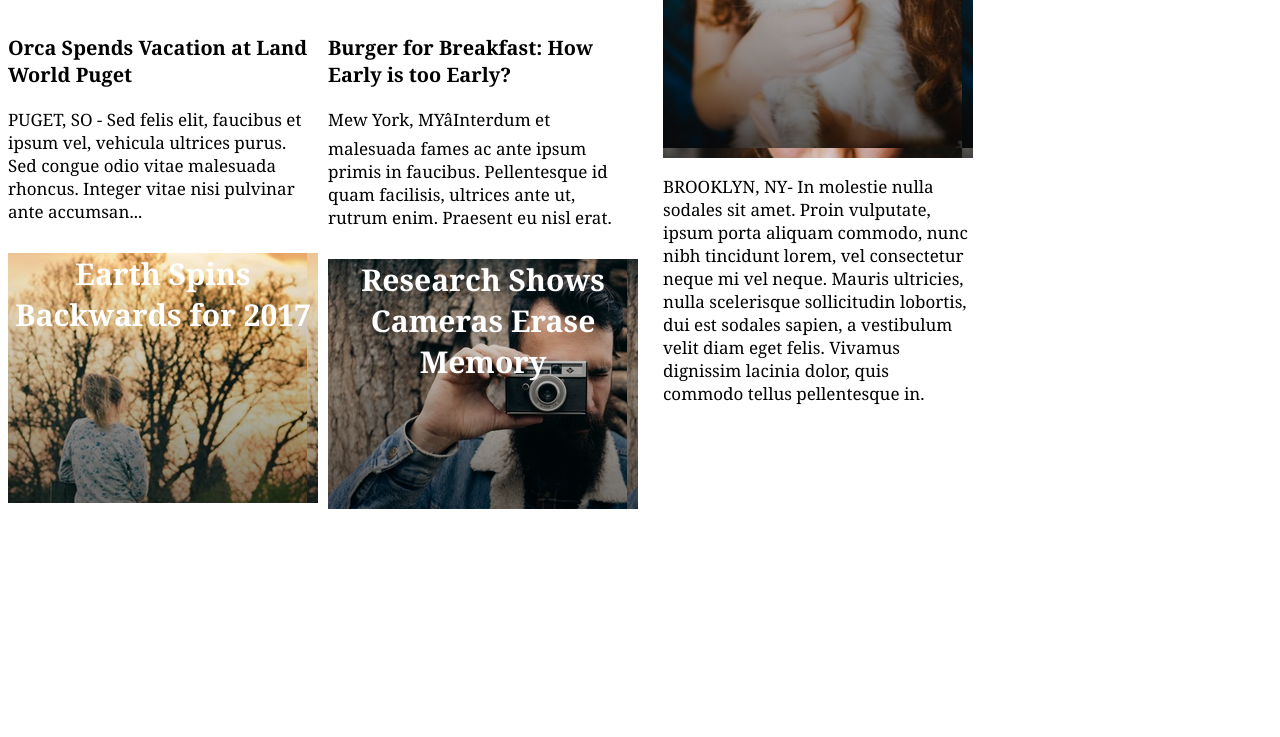
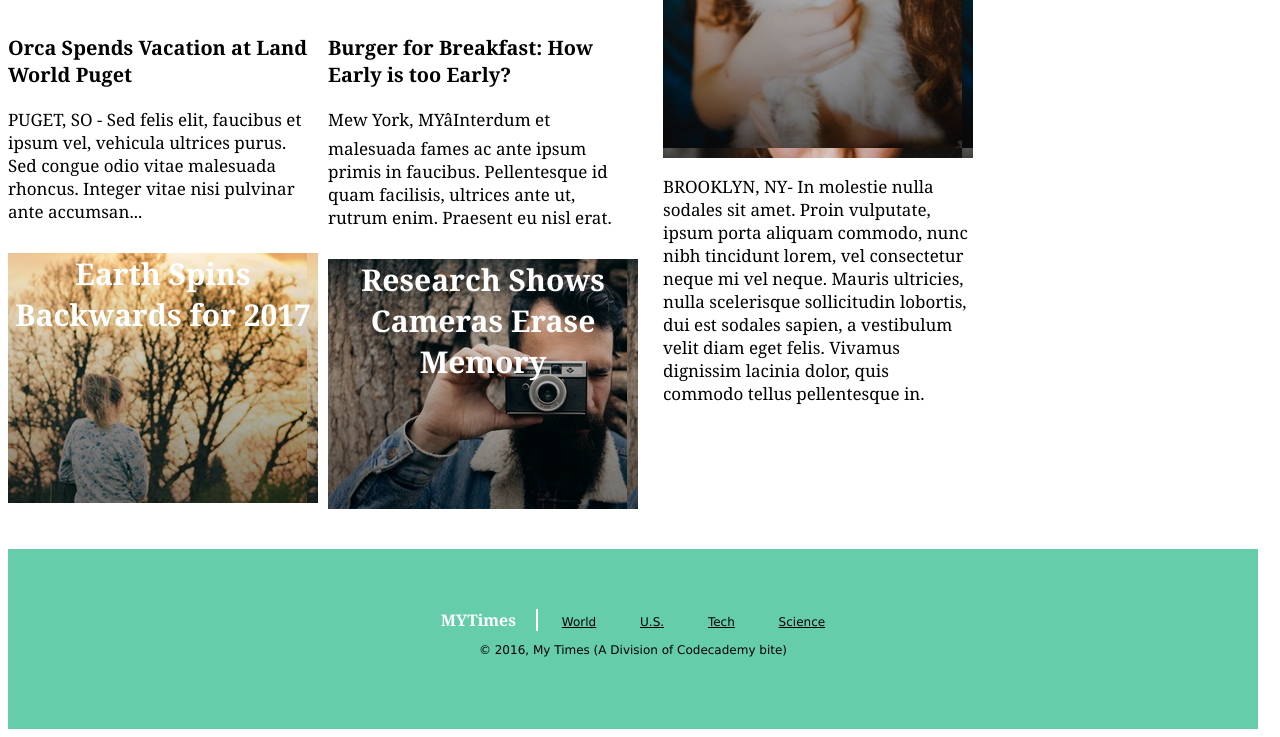
Before and after one commit to kkinloch/mytimes, a plain HTML site: page index.html in a window 1280 px wide. Shown: the part 692-1429 px from the top of the page. Before the commit the page ends 1209 px from the top, so only its background shows below. Drawn offline with Linux system fonts and the light colour scheme.

Commit message:
Add step 7 & 8.

```diff
--- a/css/index.css
+++ b/css/index.css
@@ -186,3 +186,34 @@
 .column .small .sm3 {
   width: 240px;
 }
+
+footer {
+  width: 1250px;
+  background-color: MediumAquamarine;
+  font-family: Verdana;
+  font-size: 12px;
+  text-align: center;
+  margin-top: 40px;
+}
+
+.site-name a {
+    font-family: Georgia;
+    font-size: 16px;
+    font-weight: bold;
+    color: white;
+    text-decoration: none;
+    border-right: 2px solid white;
+}
+
+.footer-links {
+  padding-top: 60px;
+}
+
+footer a {
+    color: black;
+    padding: 0 20px;
+}
+
+.copyright {
+    padding-bottom: 60px;
+}
--- a/index.html
+++ b/index.html
@@ -75,5 +75,17 @@
         </div>
       </div>
     </div>
+    <footer>
+        <div class="footer-links">
+          <span class="site-name"><a href="#">MYTimes</a></span>
+          <span><a href="#">World</a></span>
+          <span><a href="#">U.S.</a></span>
+          <span><a href="#">Tech</a></span>
+          <span><a href="#">Science</a></span>
+        </div>
+        <div class="copyright">
+          <p>&copy; 2016, My Times (A Division of Codecademy bite)</p>
+        </div>
+      </footer>
   </body>
 </html>
```
